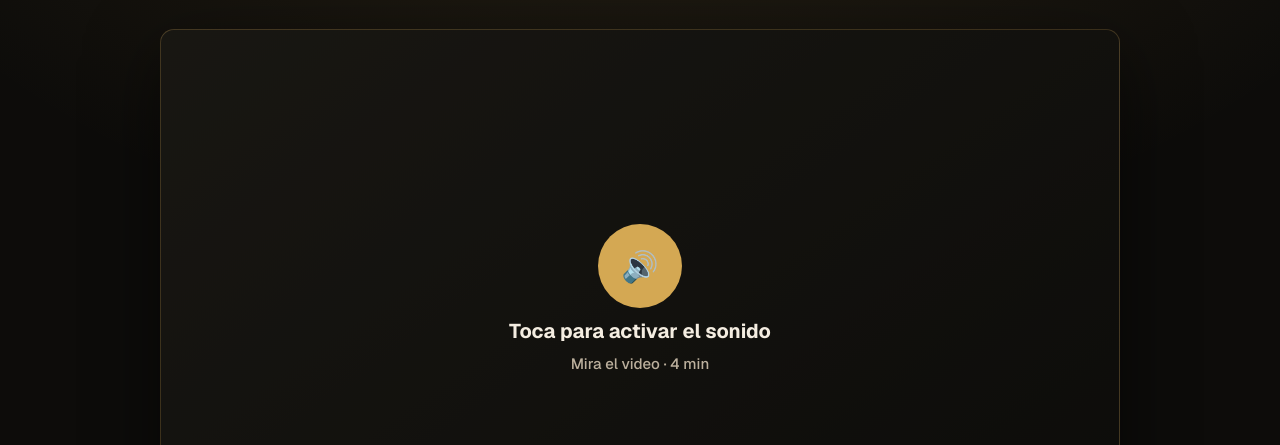
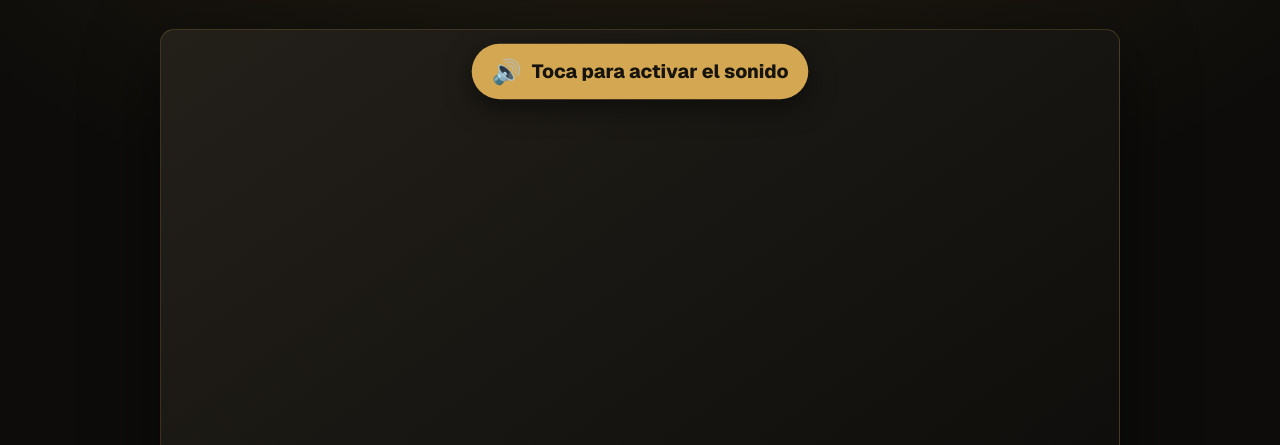
Before and after one commit to kevinrivm/aishia-website, a plain HTML site: page agencias/index.html in a window 1280 px wide. Shown: the part 355-800 px from the top of the page. Drawn offline with nearby package versions, Linux system fonts and the light colour scheme.

Commit message:
agencias: aviso de sonido sin tapar el video y eventos Video30s / VideoMitad
Co-Authored-By: Claude Opus 5.5 <noreply@anthropic.com>

```diff
--- a/agencias/index.html
+++ b/agencias/index.html
@@ -54,17 +54,20 @@
       box-shadow: 0 24px 70px rgba(0, 0, 0, .55);
     }
     .video iframe, #player { position: absolute; inset: 0; width: 100%; height: 100%; border: 0; }
+    /* Toda el área del video activa el sonido; el aviso va arriba para no tapar los subtítulos */
     .play {
-      position: absolute; inset: 0; z-index: 2; display: flex; flex-direction: column; gap: 10px; align-items: center; justify-content: center;
-      width: 100%; border: 0; background: rgba(13, 12, 10, .45); color: var(--text); font: 700 20px Geist, sans-serif; cursor: pointer;
+      position: absolute; inset: 0; z-index: 2; display: flex; align-items: flex-start; justify-content: center;
+      width: 100%; padding: 14px 12px 0; border: 0; background: transparent; cursor: pointer;
     }
-    .play small { color: var(--dim); font-size: 15px; font-weight: 500; }
     .play[hidden] { display: none; }
-    .play i {
-      display: grid; place-items: center; width: 84px; height: 84px; border-radius: 50%;
-      background: var(--gold); color: #17140e; font-style: normal; font-size: 30px; transition: transform .18s;
+    .play span {
+      display: inline-flex; align-items: center; gap: 10px; padding: 12px 20px; border-radius: 999px;
+      background: var(--gold); color: #17140e; font: 800 clamp(15px, 2.6vw, 19px) Geist, sans-serif;
+      box-shadow: 0 8px 26px rgba(0, 0, 0, .5); animation: pulso 1.6s ease-in-out infinite;
     }
-    .play:hover i { transform: scale(1.07); }
+    .play span i { font-style: normal; font-size: 1.25em; }
+    .play:hover span { background: var(--gold-light); }
+    @keyframes pulso { 0%, 100% { transform: scale(1); } 50% { transform: scale(1.06); } }
     .play:focus-visible, .btn:focus-visible { outline: 3px solid var(--gold-light); outline-offset: 3px; }
     .actions { display: flex; flex-wrap: wrap; gap: 12px; justify-content: center; margin: 26px 0 8px; }
     .btn {
@@ -102,7 +105,7 @@
       .grid, .fit, .cases { grid-template-columns: 1fr; }
       .actions .btn { width: 100%; }
     }
-    @media (prefers-reduced-motion: reduce) { html { scroll-behavior: auto; } .play i { transition: none; } }
+    @media (prefers-reduced-motion: reduce) { html { scroll-behavior: auto; } .play span { animation: none; } }
   </style>
 </head>
 <body>
@@ -114,9 +117,7 @@
       <div class="video" id="video">
         <div id="player"></div>
         <button type="button" class="play" id="play" aria-label="Activar el sonido del video">
-          <i aria-hidden="true">🔊</i>
-          <span>Toca para activar el sonido</span>
-          <small>Mira el video · 4 min</small>
+          <span><i aria-hidden="true">🔊</i> Toca para activar el sonido</span>
         </button>
       </div>
       <div class="actions">
@@ -217,6 +218,16 @@
       var f = document.querySelector('#video iframe');
       if (f) f.title = 'Lo que hay dentro de Vibe Community VIP';
     };
+    // Cuánto ven de verdad, con o sin sonido: segundos de reproducción acumulados (no la posición, que se reinicia al activar el sonido)
+    var visto = 0, marcas = { s30: false, mitad: false };
+    setInterval(function () {
+      if (!player || !player.getPlayerState || player.getPlayerState() !== 1) return;
+      visto += 1;
+      var datos = { content_name: 'vsl-' + GANCHO, sonido: player.isMuted() ? 'no' : 'si' };
+      if (!marcas.s30 && visto >= 30) { marcas.s30 = true; if (window.fbq) fbq('trackCustom', 'Video30s', datos); }
+      var dur = player.getDuration ? player.getDuration() : 0;
+      if (!marcas.mitad && dur > 0 && visto >= dur / 2) { marcas.mitad = true; if (window.fbq) fbq('trackCustom', 'VideoMitad', datos); }
+    }, 1000);
     var api = document.createElement('script');
     api.src = 'https://www.youtube.com/iframe_api';
     document.head.appendChild(api);
```
